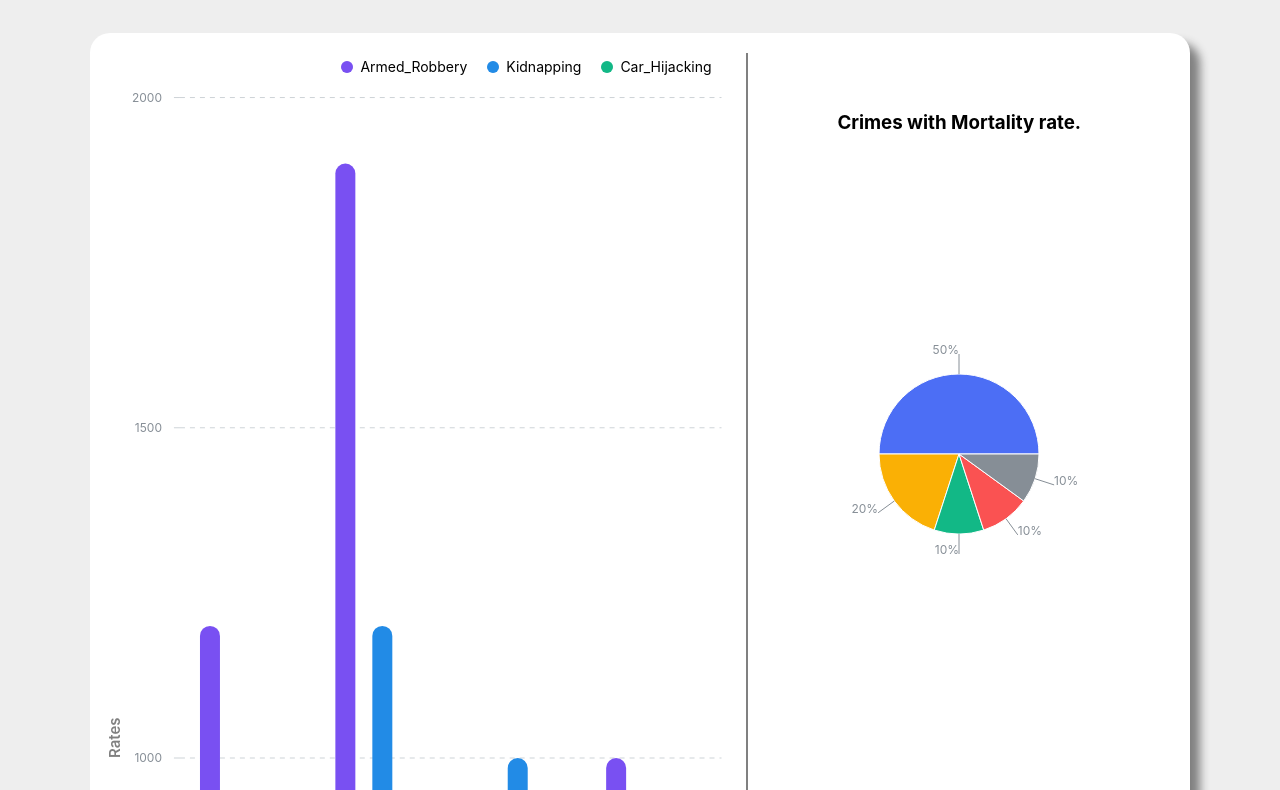
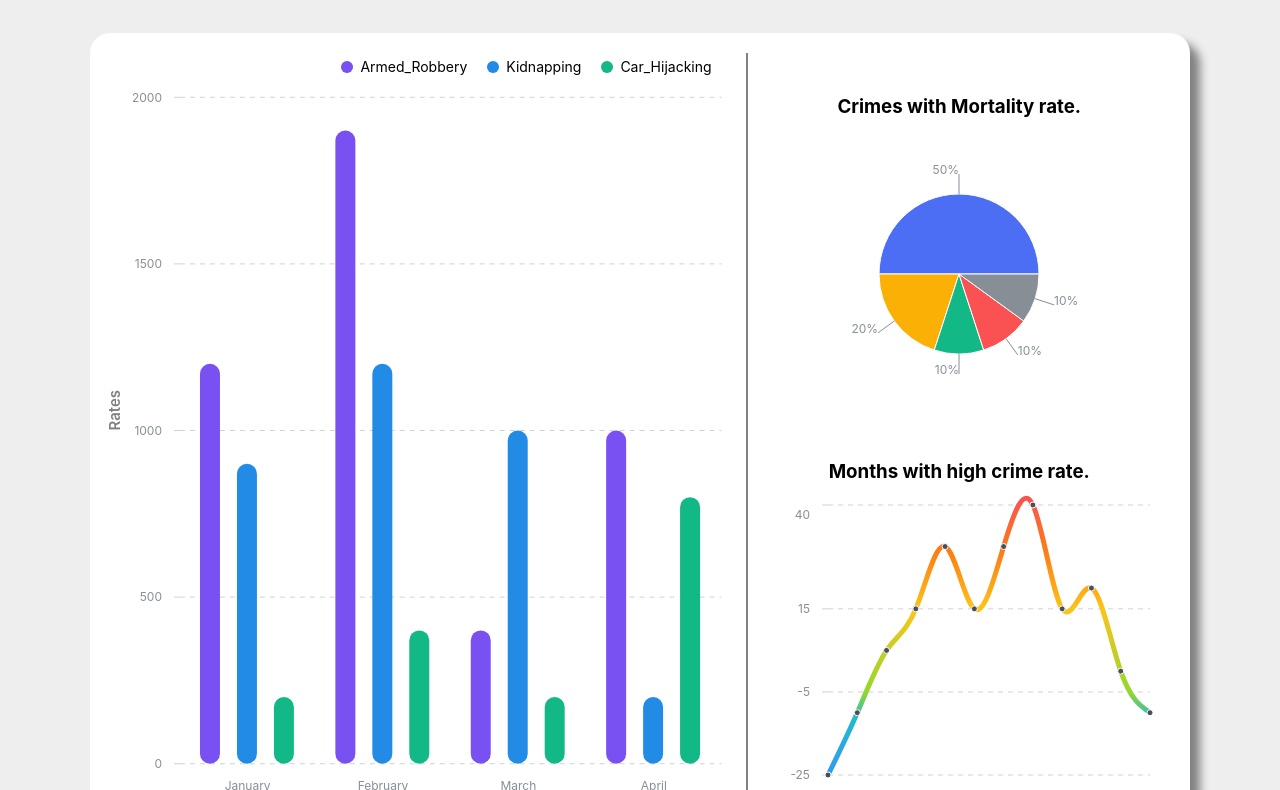
Before and after one commit to gerald023/Eulivy-Boutique, a React (Vite) app: page / in a window 1280 px wide. Shown: the part 2010-2800 px from the top of the page. Built offline with nearby package versions, Linux system fonts and the light colour scheme.

Commit message:
edited the crime insight section

```diff
--- a/src/data/chartDatas.ts
+++ b/src/data/chartDatas.ts
@@ -34,23 +34,17 @@ export const CrimeInsight = [
     { name: 'Others', value: 10, color: 'gray.6' },
   ];
 
-
-  export const CrimeRate = [
-    {
-        month: 'January',
-        occurrence: 1200,
-    },
-    {
-        month: 'February',
-        occurrence: 1900,
-    },
-    {
-        month: 'March',
-        occurrence: 400,
-    },
-    {
-        month: 'April',
-        occurrence: 1000,
-    },
-
+  export const CrimeRateData = [
+    { date: 'Jan', occurrence: -25 },
+    { date: 'Feb', occurrence: -10 },
+    { date: 'Mar', occurrence: 5 },
+    { date: 'Apr', occurrence: 15 },
+    { date: 'May', occurrence: 30 },
+    { date: 'Jun', occurrence: 15 },
+    { date: 'Jul', occurrence: 30 },
+    { date: 'Aug', occurrence: 40 },
+    { date: 'Sep', occurrence: 15 },
+    { date: 'Oct', occurrence: 20 },
+    { date: 'Nov', occurrence: 0 },
+    { date: 'Dec', occurrence: -10 },
   ];
--- a/src/pages/landing/components/CrimeInsightSection.tsx
+++ b/src/pages/landing/components/CrimeInsightSection.tsx
@@ -1,6 +1,6 @@
 import { Box, } from "@mantine/core";
-import { BarChart, PieChart, Sparkline } from '@mantine/charts';
-import { CrimeData, CrimeInsight } from "../../../data/chartDatas";
+import { BarChart, LineChart, PieChart } from '@mantine/charts';
+import { CrimeData, CrimeInsight, CrimeRateData } from "../../../data/chartDatas";
 import './styles/criminalInsight.css';
 
 
@@ -61,15 +61,25 @@ function CrimeInsightSection() {
        {/* <Divider my="md" /> */}
        <Box className="crimeDataChart">
        <h3>Months with high crime rate.</h3>
-        <Sparkline
-        // w={'60%'}
-        h={'100%'}
-        className="sparkChart"
-        data={[1,1, 6,20,4,12,6]}
-
-        trendColors={{ positive: 'red', negative: 'red.6', neutral: 'gray.5' }}
-        fillOpacity={0.2}
-        />
+       <LineChart
+      h={300}
+      data={CrimeRateData}
+      series={[{ name: 'occurrence', label: 'Avg. Crime Rate' }]}
+      dataKey="date"
+      type="gradient"
+      gradientStops={[
+        { offset: 0, color: 'red.6' },
+        { offset: 20, color: 'orange.6' },
+        { offset: 40, color: 'yellow.5' },
+        { offset: 70, color: 'lime.5' },
+        { offset: 80, color: 'cyan.5' },
+        { offset: 100, color: 'blue.5' },
+      ]}
+      strokeWidth={5}
+      curveType="natural"
+      yAxisProps={{ domain: [-25, 40] }}
+      valueFormatter={(value) => `${value}`}
+    />
        </Box>
         </Box>
         </Box>
--- a/src/pages/landing/components/styles/criminalInsight.css
+++ b/src/pages/landing/components/styles/criminalInsight.css
@@ -94,5 +94,9 @@
         width: 100%;
         text-align: center;
     }
+    .crimeInsightCon .crimeData .crimeDataChart:nth-child(2) {
+        height: fit-content;
+        width: 100%;
+    }
 
 }
```
